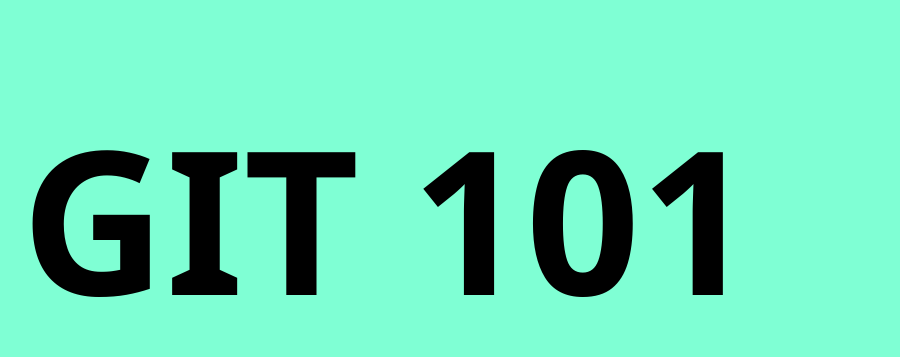
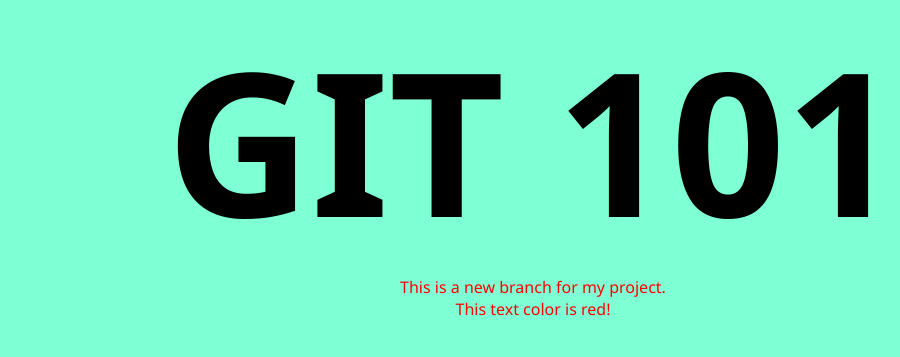
Before and after one commit to mcosme000/git-101, a plain HTML site: page index.html in a window 1280 px wide. Shown: the part 239-596 px from the top of the page, without its empty margins (107-1007 px from the left). Drawn offline with Linux system fonts and the light colour scheme.

Commit message:
Added red text to the landing page

```diff
--- a/index.html
+++ b/index.html
@@ -9,7 +9,11 @@
   </head>
   <body>
     <div class="header">
-      <h1>GIT 101</h1>
+      <div class="text-container">
+        <h1>GIT 101</h1>
+        <p>This is a new branch for my project.</p>
+        <p>This text color is red!</p>
+      </div>
     </div>
   </body>
 </html>
--- a/style.css
+++ b/style.css
@@ -12,14 +12,22 @@ body {
 .header {
   width: 100%;
   height: 100vh;
-  position: relative;
   background-color: aquamarine;
   box-sizing: border-box;
+  display: flex;
+  align-items: center;
+  justify-content: center;
 }
 
+.text-container {
+  text-align: center;
+}
 h1 {
   font-size: 200px;
-  position: absolute;
   left: 10%;
   top: 40%;
 }
+
+p {
+  color: red;
+}
```
